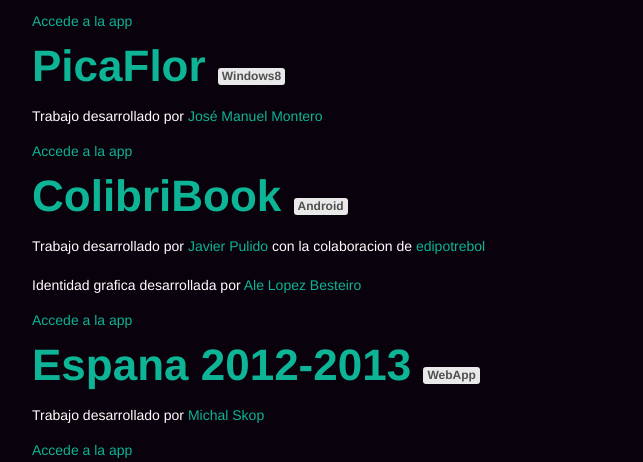
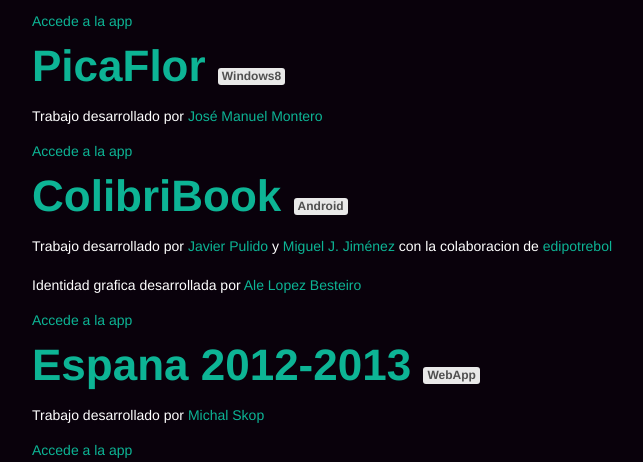
Before and after one commit to openkratio/proyecto-colibri, a Django app: template colibri/templates/main/apps.html in a window 1280 px wide. Shown: the part 479-941 px from the top of the page, without its empty margins (153-796 px from the left). Run offline with Django 3.2, Linux system fonts and the light colour scheme; the template is opened without the code that fills it, so the values that code supplies are empty; some libraries are stand-ins or nearby versions; some web fonts are replaced.

Commit message:
Adding @mjim79 to ColibriBook devs

```diff
--- a/colibri/templates/main/apps.html
+++ b/colibri/templates/main/apps.html
@@ -29,7 +29,7 @@
     </div>
     <div class="twelve columns">
       <h1>ColibriBook <span class="radius secondary label">Android</span></h1>
-      <p>Trabajo desarrollado por <a href="https://github.com/pulimento">Javier Pulido</a> con la colaboracion de <a href="http://edipotrebol.es">edipotrebol</a></p>
+      <p>Trabajo desarrollado por <a href="https://github.com/pulimento">Javier Pulido</a> y <a href="https://github.com/mjim79">Miguel J. Jiménez</a> con la colaboracion de <a href="http://edipotrebol.es">edipotrebol</a></p>
       <p>Identidad grafica desarrollada por <a href="http://lopezbesteiro.es">Ale Lopez Besteiro</a></p>
       <a href="http://github.com/openkratio/colibribook" target="_blank">Accede a la app</a>
     </div>
```
